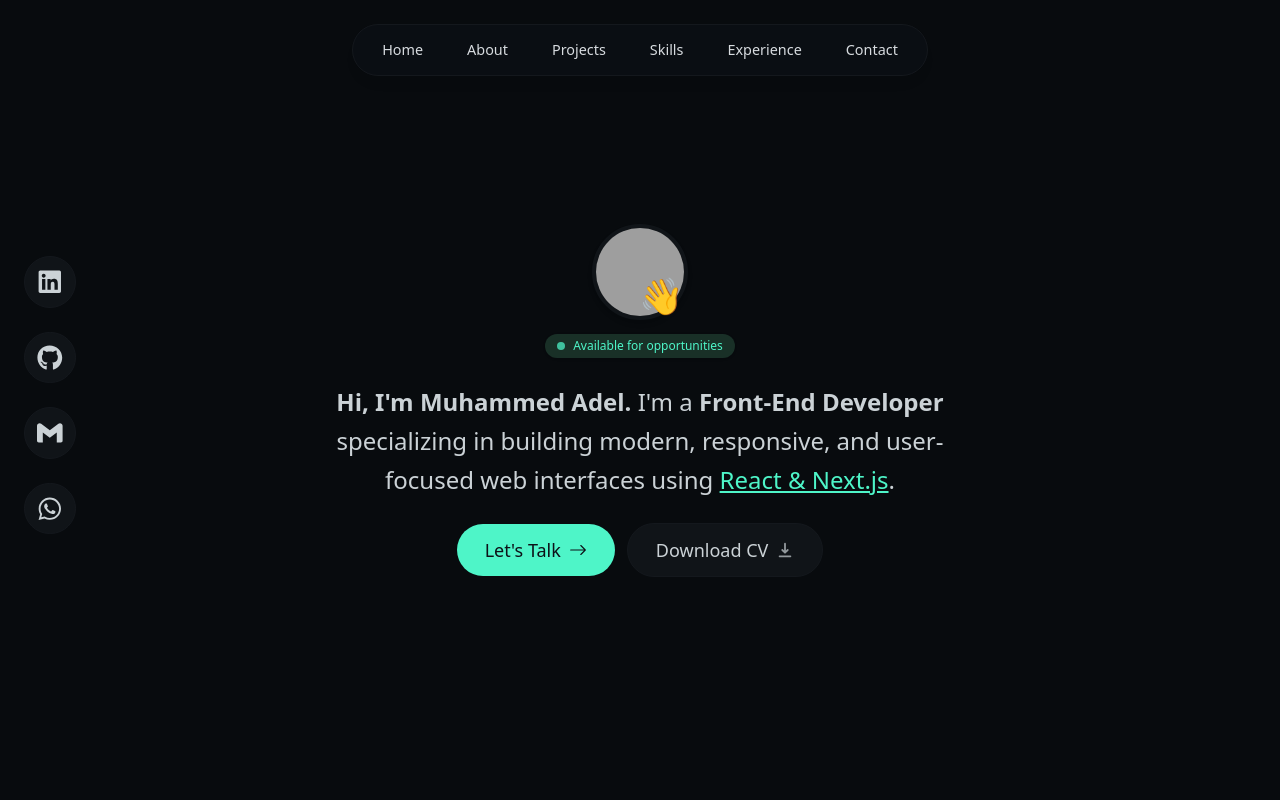
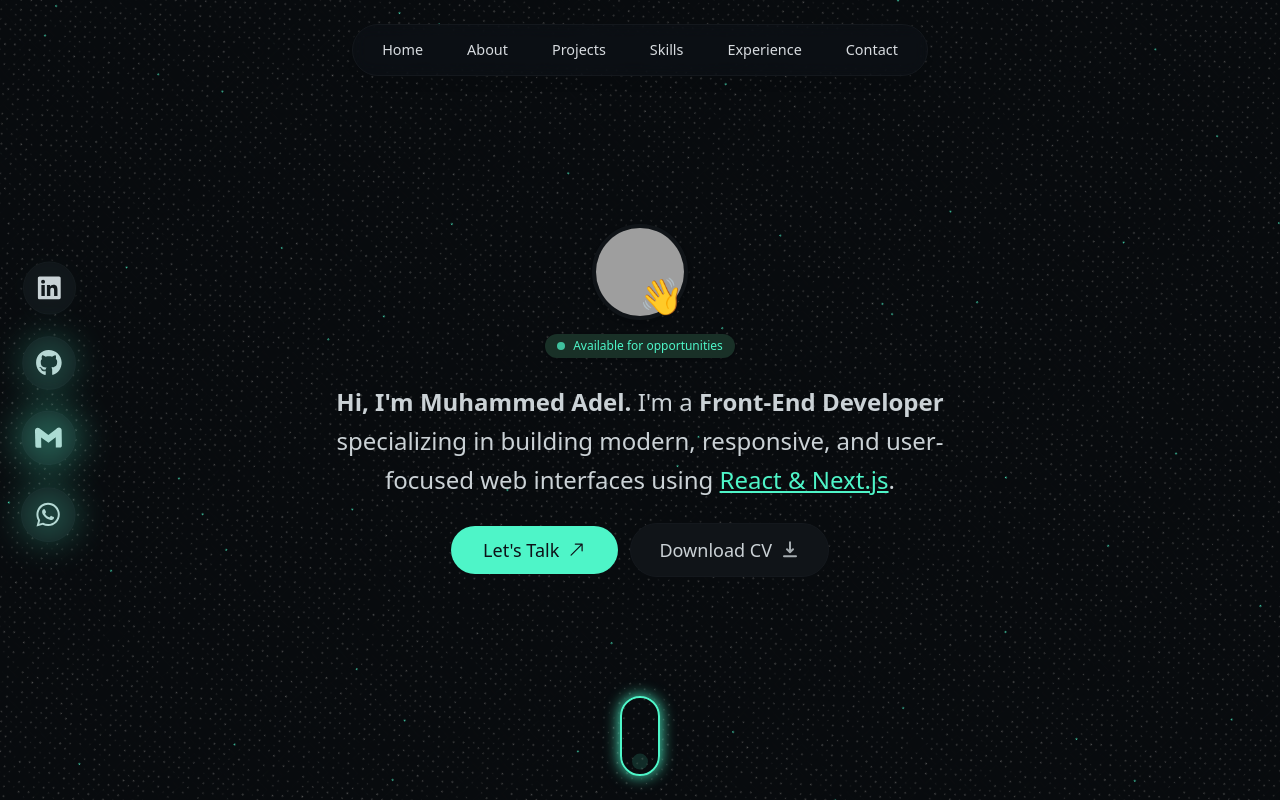
Before and after one commit to MuhammedAdel6041/my-portfolio, a Next.js app: page / in a window 1280 px wide. Shown: the top 800 px of the page. Built offline with nearby package versions, Linux system fonts and the light colour scheme; grey boxes are pictures that could not be loaded.

Commit message:
FinalHeroSection

```diff
--- a/app/page.tsx
+++ b/app/page.tsx
@@ -5,7 +5,7 @@ import Intro from "@/components/intro";
 export default function Home() {
   return (
 
-      <main className="flex flex-col gap-[32px] row-start-2 items-center sm:items-start">
+      <main className="flex flex-col items-center ">
       <Intro />
       </main>
 
--- a/components/intro.tsx
+++ b/components/intro.tsx
@@ -1,173 +1,35 @@
 'use client';
 
+import { socialLinks } from '@/lib/data';
 import { motion } from 'framer-motion';
 import Image from 'next/image';
 import Link from 'next/link';
-import { BsArrowRight } from 'react-icons/bs';
-import { FaGithub, FaLinkedin, FaWhatsapp } from 'react-icons/fa';
+import { BsArrowRight, BsArrowDown } from 'react-icons/bs'; // Added BsArrowDown import
 
 import { HiDownload } from 'react-icons/hi';
-import { SiGmail } from 'react-icons/si';
 
 export default function Intro() {
-
   return (
-    //     <section className="relative w-full h-screen flex items-center justify-center flex-col overflow-hidden px-4">
-
-    //       {/* Avatar + Status */}
-    //       <div className="flex items-center justify-center flex-col text-center">
-    //         <div className="relative">
-    //           <motion.div
-    //             initial={{ opacity: 0, scale: 0 }}
-    //             animate={{ opacity: 1, scale: 1 }}
-    //             transition={{ type: "tween", duration: 0.2 }}
-    //           >
-    //             <Image
-    //               src="/images/profile.jpg"
-    //               alt="Profile photo"
-    //               width={200}
-    //               height={200}
-    //               priority
-    //               className="w-24 h-24 rounded-full object-cover border-[4px] border-white shadow-lg dark:border-white/20 dark:shadow-black/40"
-    //             />
-    //           </motion.div>
-
-    //           <motion.span
-    //             className="absolute bottom-1 right-1 text-4xl"
-    //             initial={{ opacity: 0, scale: 0 }}
-    //             animate={{ opacity: 1, scale: 1 }}
-    //             transition={{ type: "spring", stiffness: 120, delay: 0.1 }}
-    //           >
-    //             👋
-    //           </motion.span>
-    //         </div>
-
-    //         <div className="mt-3">
-    //           <span className="inline-flex items-center gap-2 rounded-full px-3 py-1 text-xs font-medium bg-[#0C1F16] text-[#6ABE5E] shadow-lg shadow-black/20 dark:bg-[#16281E]">
-    //             <span className="h-2 w-2 rounded-full bg-[#6ABE5E] animate-pulse" />
-    //             Available for opportunities
-    //           </span>
-    //         </div>
-    //       </div>
-
-    //       {/* Text Section */}
-    //       <motion.h1
-    //         className="mt-6 text-center text-2xl font-medium leading-relaxed max-w-2xl dark:text-white"
-    //         initial={{ opacity: 0, y: 80 }}
-    //         animate={{ opacity: 1, y: 0 }}
-    //       >
-    //         <span className="font-bold">Hi, I'm Muhammed Adel.</span> I'm a{" "}
-    //         <span className="font-bold">Front-End Developer</span> specializing in building
-    //         modern, responsive, and user-focused web interfaces using{" "}
-    //         <span className="underline">React & Next.js</span>.
-    //       </motion.h1>
-
-    //       {/* Buttons */}
-    //       <motion.div
-    //         className="mt-6 flex flex-wrap items-center justify-center gap-3 text-lg font-medium"
-    //         initial={{ opacity: 0, y: 80 }}
-    //         animate={{ opacity: 1, y: 0 }}
-    //         transition={{ delay: 0.1 }}
-    //       >
-    //         <Link
-    //           href="#contact"
-    //           className="group bg-[var(--color-PrimaryText)] text-white px-7 py-3 rounded-full flex items-center gap-2 hover:scale-105 active:scale-95 transition"
-    //         >
-    //           Let&apos;s Talk
-    //           <BsArrowRight className="transition group-hover:translate-x-1" />
-    //         </Link>
-
-    //         <a
-    //           href="/CV.pdf"
-    //           download
-    //           className="group bg-white dark:bg-white/10 dark:text-white border border-[var(--color-Border)] px-7 py-3 rounded-full flex items-center gap-2 hover:scale-105 active:scale-95 transition"
-    //         >
-    //           Download CV
-    //           <HiDownload className="opacity-70 group-hover:translate-y-1 transition" />
-    //         </a>
-
-
-    //       </motion.div>
-
-    // <motion.div
-    //   initial={{ opacity: 0 }}
-    //   animate={{ opacity: 1 }}
-    //   transition={{ delay: 0.4 }}
-    //   className="hidden sm:flex flex-col gap-6 absolute left-6 top-1/2 -translate-y-1/2"
-    // >
-    //   {[
-    //     {
-    //       icon: <FaLinkedin />,
-    //       href: "https://www.linkedin.com/in/muhammed-el-menshawy-165b2135b",
-    //       label: "LinkedIn",
-    //     },
-    //     {
-    //       icon: <FaGithub />,
-    //       href: "https://github.com/MuhammedAdel6041",
-    //       label: "GitHub",
-    //     },
-    //     {
-    //       icon: <SiGmail />,
-    //       href: "mailto:muhammad.a.elmenshawy@gmail.com",
-    //       label: "Email",
-    //     },
-    //     {
-    //       icon: <FaWhatsapp />,
-    //       href: "https://wa.me/201122249273",
-    //       label: "WhatsApp",
-    //     },
-    //   ].map((item, i) => (
-    //     <motion.a
-    //       key={item.label}
-    //       href={item.href}
-    //       target="_blank"
-    //       rel="noopener noreferrer"
-    //       className="text-[1.6rem] text-[var(--color-PrimaryText)] dark:text-[var(--color-PrimaryText)]
-    //                  p-3 rounded-full bg-[var(--color-CardBg)] border border-[var(--color-Border)]
-    //                  hover:text-[var(--color-Accent)] hover:shadow-[0_0_12px_var(--color-Accent)]
-    //                  transition cursor-pointer flex items-center justify-center"
-
-    //       initial={{ opacity: 0, y: 8 }}
-    //       animate={{
-    //         opacity: 1,
-    //         y: [0, -6, 0, 6, 0], // ← فقط طلوع ونزول بسيط
-    //       }}
-
-    //       transition={{
-    //         opacity: { duration: 0.6, delay: i * 0.25 }, // ← كل واحدة تظهر بعد اللي قبلها
-    //         y: {
-    //           duration: 3,
-    //           repeat: Infinity,
-    //           repeatType: "mirror",
-    //           ease: "easeInOut",
-    //         },
-    //       }}
-
-    //       title={item.label}
-    //     >
-    //       {item.icon}
-    //     </motion.a>
-    //   ))}
-    // </motion.div>
-
-    //     </section>
-    <section className="relative w-full h-screen flex items-center justify-center flex-col overflow-hidden px-4 bg-[var(--color-PrimaryBg)] text-[var(--color-PrimaryText)]">
-
+    <section
+      className="relative w-full h-screen flex items-center justify-center flex-col overflow-hidden px-4 text-[var(--color-PrimaryText)]
+  bg-[url('/images/hero.svg')] bg-cover bg-center bg-no-repeat"
+    >
       {/* Avatar + Status */}
       <div className="flex items-center justify-center flex-col text-center">
         <div className="relative">
           <motion.div
             initial={{ opacity: 0, scale: 0 }}
             animate={{ opacity: 1, scale: 1 }}
-            transition={{ type: "tween", duration: 0.2 }}
+            transition={{ type: 'tween', duration: 0.2 }}
           >
             <Image
               src="/images/profile.jpg"
-              alt="Profile photo"
+              alt="Profile photo of Muhammed Adel"
               width={200}
               height={200}
               priority
-              className="w-24 h-24 rounded-full object-cover border-[4px] border-[var(--color-CardBg)] shadow-md dark:border-[var(--color-CardBg)]"
+              sizes="(max-width: 768px) 96px, 200px"
+              className="w-24 h-24 rounded-full object-cover border-[4px] border-[var(--color-CardBg)] shadow-md"
             />
           </motion.div>
 
@@ -175,15 +37,18 @@ export default function Intro() {
             className="absolute bottom-1 right-1 text-4xl"
             initial={{ opacity: 0, scale: 0 }}
             animate={{ opacity: 1, scale: 1 }}
-            transition={{ type: "spring", stiffness: 120, delay: 0.1 }}
+            transition={{ type: 'spring', stiffness: 120, delay: 0.1 }}
           >
             👋
           </motion.span>
         </div>
 
-        <motion.div initial={{ opacity: 0, scale: 0 }}
+        <motion.div
+          initial={{ opacity: 0, scale: 0 }}
           animate={{ opacity: 1, scale: 1 }}
-          transition={{ type: "tween", duration: 0.2 }} className="mt-3">
+          transition={{ type: 'tween', duration: 0.2 }}
+          className="mt-3"
+        >
           <span className="inline-flex items-center gap-2 rounded-full px-3 py-1 text-xs font-medium bg-[var(--color-AccentMuted)] text-[var(--color-Accent)] shadow-sm">
             <span className="h-2 w-2 rounded-full bg-[var(--color-Accent)] animate-pulse" />
             Available for opportunities
@@ -197,9 +62,9 @@ export default function Intro() {
         initial={{ opacity: 0, y: 80 }}
         animate={{ opacity: 1, y: 0 }}
       >
-        <span className="font-bold">Hi, I'm Muhammed Adel.</span> I'm a{" "}
+        <span className="font-bold">Hi, I'm Muhammed Adel.</span> I'm a{' '}
         <span className="font-bold">Front-End Developer</span> specializing in building
-        modern, responsive, and user-focused web interfaces using{" "}
+        modern, responsive, and user-focused web interfaces using{' '}
         <span className="underline text-[var(--color-Accent)]">React & Next.js</span>.
       </motion.h1>
 
@@ -210,55 +75,148 @@ export default function Intro() {
         animate={{ opacity: 1, y: 0 }}
         transition={{ delay: 0.1 }}
       >
-        <Link
-          href="#contact"
-          className="group bg-[var(--color-Accent)] text-[var(--color-BtnText)] px-7 py-3 rounded-full flex items-center gap-2 hover:bg-[var(--color-AccentHover)] transition"
-        >
-          Let&apos;s Talk
-          <BsArrowRight className="transition group-hover:translate-x-1" />
+        <Link href="#contact">
+          <motion.button
+            whileHover={{ scale: 1.05 }}
+            whileTap={{ scale: 0.97 }}
+            className="group relative inline-flex h-12 items-center justify-center rounded-full
+        bg-[var(--color-Accent)] px-8 font-medium text-[var(--color-BtnText)]
+        transition-all duration-300 hover:shadow-[0_0_20px_var(--color-Accent)] cursor-pointer"
+          >
+            <span>Let's Talk</span>
+
+            {/* Animated Arrow */}
+            <span
+              className="ml-2 flex items-center transform -rotate-45 transition-all duration-300 ease-out
+          group-hover:rotate-0 group-hover:translate-x-1"
+            >
+              <BsArrowRight className="text-[1.2rem]" />
+            </span>
+          </motion.button>
         </Link>
 
         <a
           href="/CV.pdf"
           download
-          className="group bg-[var(--color-CardBg)] text-[var(--color-PrimaryText)] border border-[var(--color-Border)] px-7 py-3 rounded-full flex items-center gap-2 hover:bg-[var(--color-Accent)] hover:text-white transition"
+          className="group bg-[var(--color-CardBg)] text-[var(--color-PrimaryText)] border border-[var(--color-Border)]
+      px-7 py-3 rounded-full flex items-center gap-2
+      transition-all duration-300
+      hover:bg-[var(--color-Accent)] hover:text-white hover:border-[var(--color-Accent)]
+      hover:scale-[1.06] active:scale-[0.98]
+      hover:shadow-[0_0_20px_var(--color-Accent)]"
         >
           Download CV
-          <HiDownload className="opacity-70 group-hover:translate-y-1 transition" />
+          <motion.span
+            className="opacity-80 text-xl"
+            animate={{ y: [0, -4, 0] }}
+            transition={{
+              duration: 0.8,
+              repeat: Infinity,
+              ease: "easeInOut",
+            }}
+          >
+            <HiDownload />
+          </motion.span>
         </a>
       </motion.div>
 
-      {/* Social Icons */}
+      <Link
+        href="#about"
+        className="fixed bottom-6 left-1/2 -translate-x-1/2 flex flex-col items-center z-50 cursor-pointer"
+        scroll={true}
+      >
+        <div className="w-10 h-20 border-2 border-[var(--color-Accent)] rounded-3xl flex items-start justify-center shadow-[0_0_15px_var(--color-Accent)] overflow-hidden">
+          <motion.div
+            className="w-4 h-4 bg-[var(--color-Accent)] rounded-full mt-1"
+            animate={{
+              y: [0, 60],
+              opacity: [1, 0],
+            }}
+            transition={{
+              duration: 2,
+              repeat: Infinity,
+              repeatType: "loop",
+              ease: "easeInOut",
+            }}
+          />
+        </div>
+
+      </Link>
+      {/* Social Links */}
       <motion.div
         initial={{ opacity: 0 }}
         animate={{ opacity: 1 }}
         transition={{ delay: 0.4 }}
         className="hidden sm:flex flex-col gap-6 absolute left-6 top-1/2 -translate-y-1/2"
       >
-        {[
-          { icon: <FaLinkedin />, href: "https://www.linkedin.com/in/muhammed-el-menshawy-165b2135b" },
-          { icon: <FaGithub />, href: "https://github.com/MuhammedAdel6041" },
-          { icon: <SiGmail />, href: "mailto:muhammad.a.elmenshawy@gmail.com" },
-          { icon: <FaWhatsapp />, href: "https://wa.me/201122249273" },
-        ].map((item, i) => (
+        {socialLinks.map((item, i) => (
           <motion.a
             key={i}
             href={item.href}
             target="_blank"
-            className="text-[1.6rem] text-[var(--color-PrimaryText)] bg-[var(--color-CardBg)] border border-[var(--color-Border)] p-3 rounded-full hover:text-[var(--color-Accent)] hover:shadow-[0_0_12px_var(--color-Accent)] transition"
-            initial={{ opacity: 0, y: 8 }}
-            animate={{ opacity: 1, y: [0, -6, 0, 6, 0] }}
+            rel="noopener noreferrer"
+            className="relative text-[1.6rem] text-[var(--color-PrimaryText)]
+      bg-[var(--color-CardBg)] border border-[var(--color-Border)]
+      p-3 rounded-full transition-all duration-500
+      hover:text-[var(--color-Accent)] hover:shadow-[0_0_20px_var(--color-Accent)]"
+            initial={{ opacity: 0, scale: 0.9 }}
+            animate={{
+              opacity: 1,
+              y: [0, -4, 0, 4, 0],
+              x: [0, 2, 0, -2, 0],
+              rotate: [0, 1, -1, 0],
+              scale: [1, 1.05, 1],
+            }}
             transition={{
-              opacity: { duration: 0.6, delay: i * 0.25 },
-              y: { duration: 3, repeat: Infinity, repeatType: "mirror", ease: "easeInOut" },
+              opacity: { duration: 0.8, delay: i * 0.2 },
+              y: {
+                duration: 5,
+                repeat: Infinity,
+                repeatType: "mirror",
+                ease: "easeInOut",
+                delay: i * 0.3,
+              },
+              x: {
+                duration: 6,
+                repeat: Infinity,
+                repeatType: "mirror",
+                ease: "easeInOut",
+                delay: i * 0.2,
+              },
+              rotate: {
+                duration: 6,
+                repeat: Infinity,
+                repeatType: "mirror",
+                ease: "easeInOut",
+                delay: i * 0.4,
+              },
+              scale: {
+                duration: 7,
+                repeat: Infinity,
+                repeatType: "mirror",
+                ease: "easeInOut",
+                delay: i * 0.5,
+              },
             }}
           >
+            <motion.span
+              className="absolute inset-0 rounded-full bg-[var(--color-Accent)] opacity-0 blur-md"
+              animate={{
+                opacity: [0, 0.3, 0],
+                scale: [1, 1.3, 1],
+              }}
+              transition={{
+                duration: 6,
+                repeat: Infinity,
+                delay: i * 1.2,
+                ease: "easeInOut",
+              }}
+            />
             {item.icon}
           </motion.a>
         ))}
       </motion.div>
 
     </section>
-
   );
 }
--- a/lib/data.ts
+++ b/lib/data.ts
@@ -1,10 +1,8 @@
 import React from "react";
-import { CgWorkAlt } from "react-icons/cg";
-import { FaReact } from "react-icons/fa";
-import { LuGraduationCap } from "react-icons/lu";
-import corpcommentImg from "@/public/corpcomment.png";
-import rmtdevImg from "@/public/rmtdev.png";
-import wordanalyticsImg from "@/public/wordanalytics.png";
+
+import { FaLinkedin, FaGithub, FaWhatsapp } from "react-icons/fa";
+
+import { SiGmail } from "react-icons/si";
 
 export const links = [
   {
@@ -33,6 +31,12 @@ export const links = [
   },
 ] as const;
 
+export const socialLinks = [
+  { icon: React.createElement(FaLinkedin), href: 'https://www.linkedin.com/in/muhammed-el-menshawy-165b2135b' },
+  { icon: React.createElement(FaGithub), href: 'https://github.com/MuhammedAdel6041' },
+  { icon: React.createElement(SiGmail), href: 'mailto:muhammad.a.elmenshawy@gmail.com' },
+  { icon: React.createElement(FaWhatsapp), href: 'https://wa.me/201122249273' },
+] as const;
 // export const experiencesData = [
 //   {
 //     title: "Graduated bootcamp",
```
Also changed, not shown: app/globals.css (line endings or trailing spaces), public/images/hero.svg.
